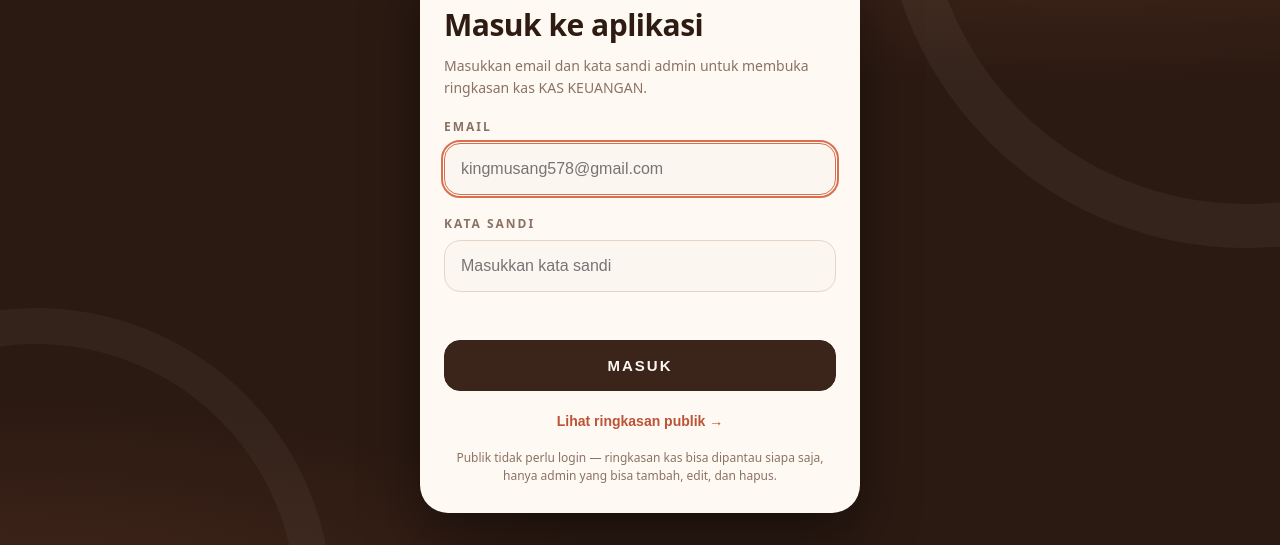
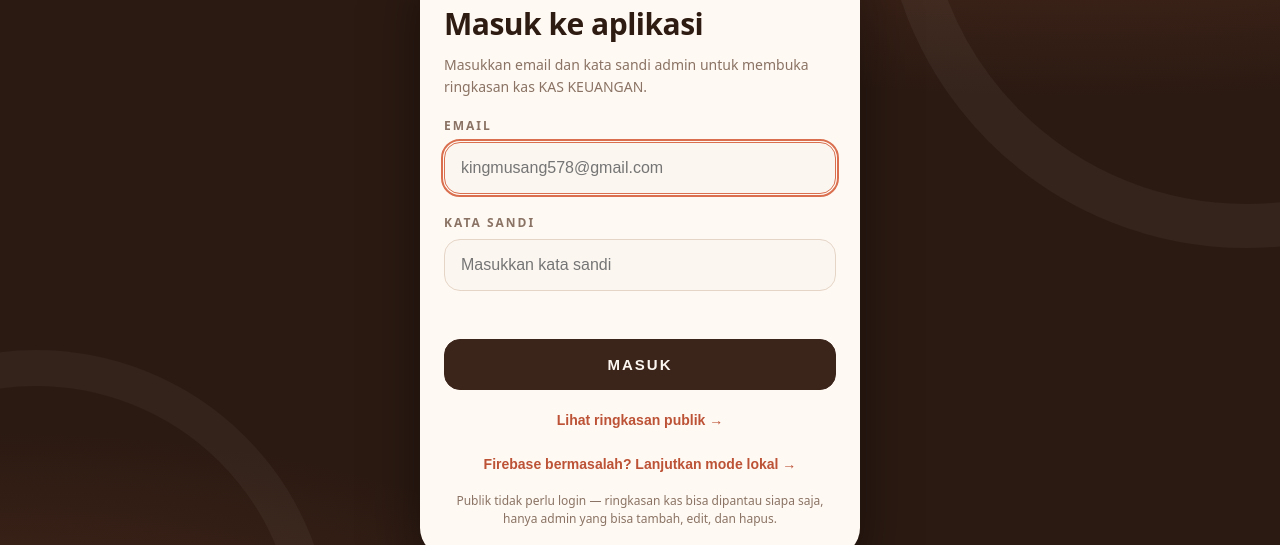
Before and after one commit to dmonziee/monzie-keuangan, a plain HTML site: page index.html in a window 1280 px wide. Both pictures are taken after a click on the button "Masuk". Shown: the part 180-725 px from the top of the page. Drawn offline with Linux system fonts and the light colour scheme; no server answers.

Commit message:
Mode lokal darurat v1.4.1: tombol manual di layar login

```diff
--- a/index.html
+++ b/index.html
@@ -266,6 +266,7 @@ footer{color:var(--muted);font-size:12px;line-height:1.6;margin-top:28px;border-
       <div class="err" id="loginErr"></div>
       <button class="btn primary" onclick="doLogin()">MASUK</button>
       <button class="login-public" onclick="closeLogin()">Lihat ringkasan publik →</button>
+      <button class="login-public" onclick="useLocalFallback()">Firebase bermasalah? Lanjutkan mode lokal →</button>
       <p class="login-note">Publik tidak perlu login — ringkasan kas bisa dipantau siapa saja, hanya admin yang bisa tambah, edit, dan hapus.</p>
     </div>
     <div class="login-foot">
@@ -650,6 +651,13 @@ function jumpToWeek(v){if(!v)return;weekStart=mondayOf(parseDate(v));render()}
 /* ---------- Auth (Firebase Email/Password; v1 admin/admin123 DIHAPUS) ---------- */
 function openLogin(){document.getElementById("loginErr").textContent="";document.getElementById("loginOverlay").classList.add("open");setTimeout(()=>document.getElementById("loginEmail").focus(),50)}
 function closeLogin(){document.getElementById("loginOverlay").classList.remove("open")}
+/* Pemicu manual mode lokal darurat — untuk kasus Firebase terkonfigurasi tapi
+   tak bisa dipakai (mis. proyek di-suspend) padahal listener Firestore
+   masih mengembalikan snapshot kosong, sehingga fallback otomatis tidak jalan. */
+function useLocalFallback(){
+  localFallback=true; closeLogin(); updateSyncBanner(); updateRoleUI(); render();
+  showToast("Mode lokal aktif — tambah/edit/hapus bisa dipakai, data hanya di perangkat ini.");
+}
 async function doLogin(){
   const email=document.getElementById("loginEmail").value.trim();
   const pass=document.getElementById("loginPass").value;
```
